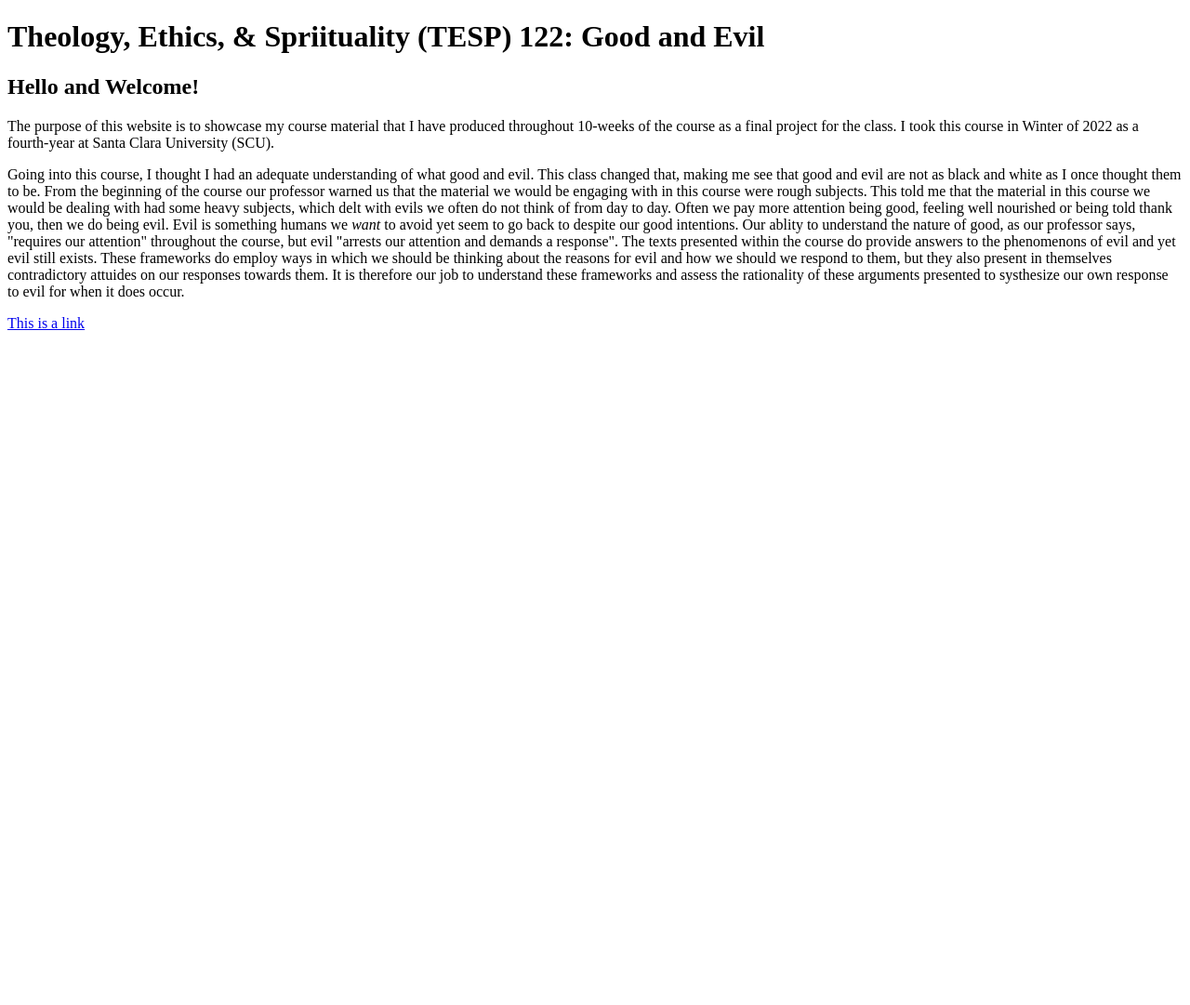
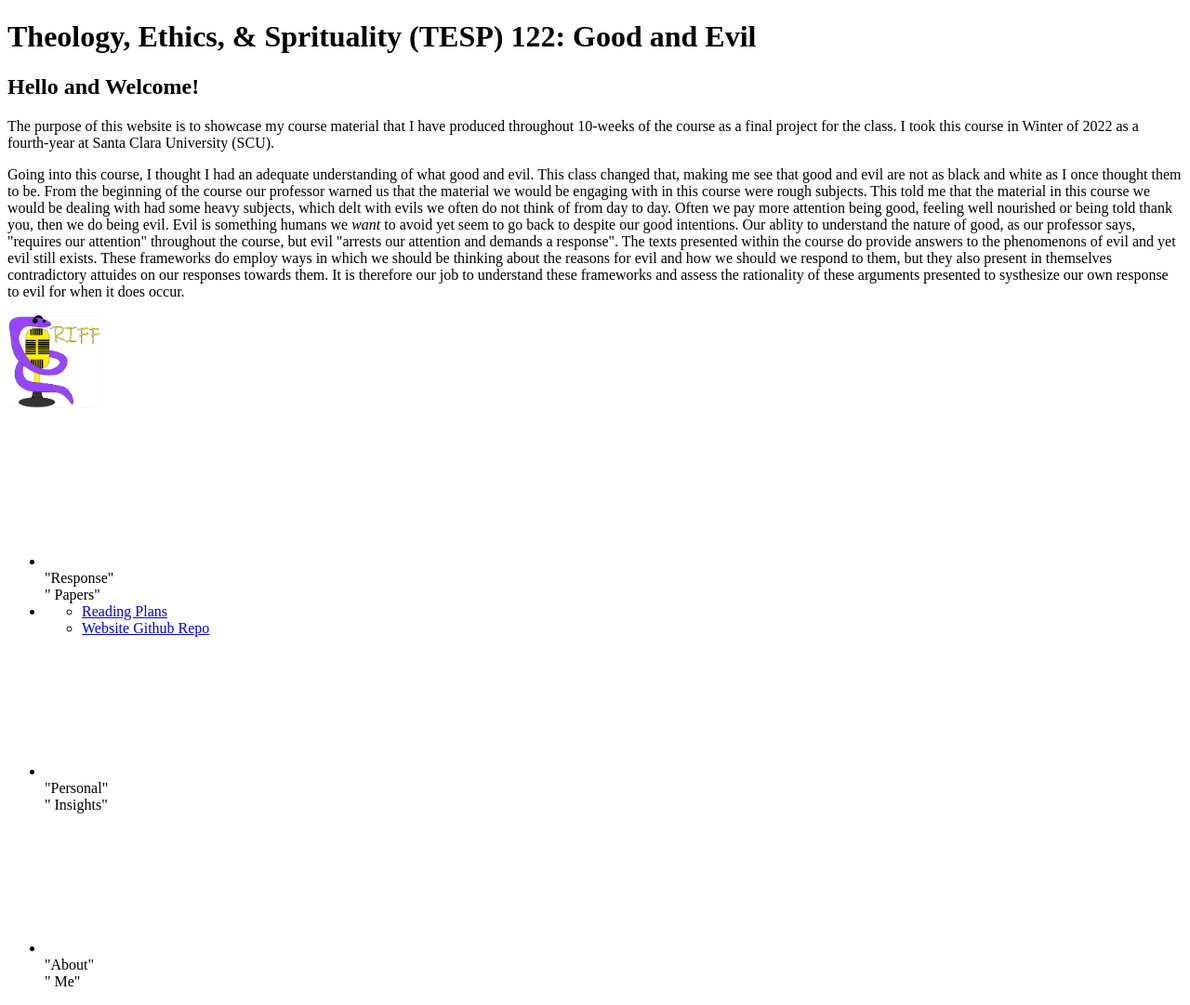
Before and after one commit to jchavez2/TESP-122-Final-Project, a plain HTML site: page index.html in a window 1280 px wide. Shown: the whole page at 93% size. Before the commit the page ends 800 px from the top, so only its background shows below. Drawn offline with Linux system fonts and the light colour scheme.

Commit message:
index.html additions & temp_logo in /imgs

```diff
--- a/index.html
+++ b/index.html
@@ -5,7 +5,7 @@
 </head>
 <body>
 
-<h1>Theology, Ethics, & Spriituality (TESP) 122: Good and Evil</h1>
+<h1>Theology, Ethics, & Sprituality (TESP) 122: Good and Evil</h1>
 <h2>Hello and Welcome!</h2>
 <p>
     The purpose of this website is to showcase my course material that I have produced throughout 10-weeks of the course as a final project for the class. I took this course in Winter of 2022 as a fourth-year at Santa Clara University (SCU).
@@ -24,8 +24,67 @@
     It is therefore our job to understand these frameworks and assess the rationality of these arguments presented to systhesize our own response to evil for when it does occur.
 </p>
 
+<nav>
 
-<a href="https://www.w3schools.com">This is a link</a>
+    <div class="logo-menu-user">
+        <div class="logo">
+            <img src="/TESP-122-Final-Project/img/2_WIP_Logo_png.png" width="100" height="100">
+        </div>
+
+    </div>
+
+    <div class="Contents-Menu-Items">
+        <ul class="top-nav">
+            <li class="RP-Menu-Item">
+                <div class="Menu-Icon">
+                    <svg>
+                    </svg>
+                </div>
+                <span class="text">
+                    "Response"
+                    <br>
+                    " Papers"
+                </span>
+            </li>
+            <li class="RP-Sub-Menu_Item">
+                <ul>
+                    <li>
+                        <a href="https://www.biblegateway.com/reading-plans/">Reading Plans</a>
+                    </li>
+                    <li>
+                        <a href="https://github.com/jchavez2/TESP-122-Final-Project">Website Github Repo</a>
+                    </li>
+                </ul>
+            </li>
+            <li class="Personal-Insights-Menu-Item">
+                <div class="Menu-Icon">
+                    <svg>
+                    </svg>
+                </div>
+                <span class="text">
+                    "Personal"
+                    <br>
+                    " Insights"
+                </span>
+            </li>
+            <li class="About-Me-Menu-Item">
+                <div class="Menu-Icon">
+                    <svg>
+                    </svg>
+                </div>
+                <span class="text">
+                    "About"
+                    <br>
+                    " Me"
+                </span>
+            </li>
+
+        </ul>
+    </div>
+
+
+
+</nav>
 
 
 
```
Also changed, not shown: img/2_WIP_Logo_png.png (added).
